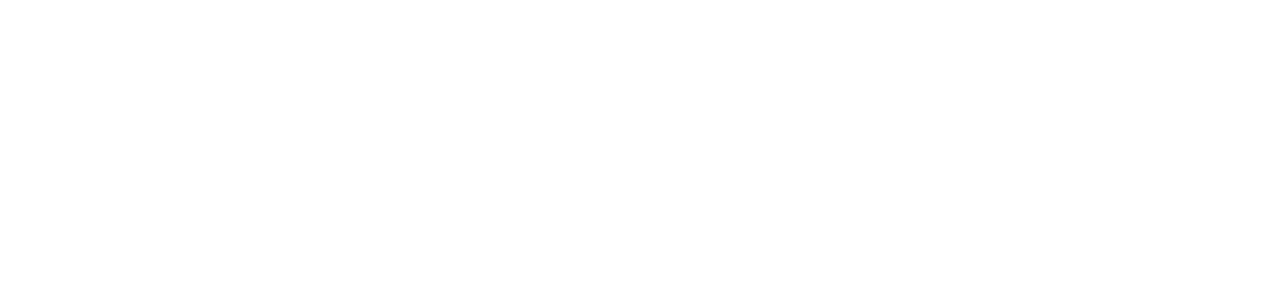
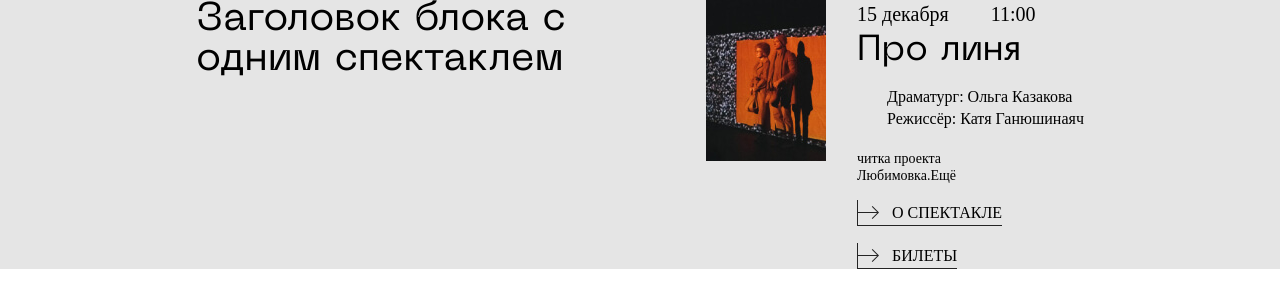
Before and after one commit to work-in-group/lubimovka, a website built with webpack: page src/index.html in a window 1280 px wide. Built offline with nearby package versions, Linux system fonts and the light colour scheme; files whose address does not match are found by name.

Commit message:
feat: сверстать блок performance

```diff
--- /dev/null
+++ b/src/blocks/performance/__about-text/perfomance__about-text.css
@@ -0,0 +1,3 @@
+.perfomance__about-text {
+  margin: 0 0 0 9px;
+}
--- /dev/null
+++ b/src/blocks/performance/__about/perfomance__about.css
@@ -0,0 +1,15 @@
+.perfomance__about {
+  align-items: center;
+  border: 1px solid #242424;
+  border-top: 0;
+  border-right: 0;
+  background-color: #E5E5E5;
+  display: flex;
+  font-family: 'Formular';
+  font-style: normal;
+  font-weight: 300;
+  font-size: 16px;
+  line-height: 14px;
+  margin: 0 0 17px 0;
+  padding: 0;
+}
--- /dev/null
+++ b/src/blocks/performance/__date/perfomance__date.css
@@ -0,0 +1,4 @@
+.perfomance__date {
+  margin: 0 42px 0 0;
+  max-width: 120px;
+}
--- /dev/null
+++ b/src/blocks/performance/__description/perfomance__description.css
@@ -0,0 +1,9 @@
+.perfomance__description {
+  font-family: 'Formular';
+  font-style: normal;
+  font-weight: 300;
+  font-size: 14px;
+  line-height: 17px;
+  margin: 20px 0 16px 0;
+  max-width: 150px;
+}
--- /dev/null
+++ b/src/blocks/performance/__director/perfomance__director.css
@@ -0,0 +1,3 @@
+.perfomance__director {
+  margin: 0;
+}
--- /dev/null
+++ b/src/blocks/performance/__image/performance__image.css
@@ -0,0 +1,6 @@
+.performance__image {
+  height: 161px;
+  margin: 0 31px 0 60px;
+  object-fit: cover;
+  width: 120px;
+}
--- /dev/null
+++ b/src/blocks/performance/__info/performance__info.css
@@ -0,0 +1,9 @@
+.performance__info {
+  font-family: 'Formular';
+  font-style: normal;
+  font-weight: 300;
+  font-size: 16px;
+  line-height: 22px;
+  margin: 0 0 0 30px;
+  max-width: 240px;
+}
--- /dev/null
+++ b/src/blocks/performance/__name/perfomance__name.css
@@ -0,0 +1,9 @@
+.perfomance__name {
+  font-family: 'Neue Machina';
+  font-style: normal;
+  font-weight: 400;
+  font-size: 36px;
+  line-height: 38px;
+  margin: 4px 0 16px;
+  max-width: 240px;
+}
--- /dev/null
+++ b/src/blocks/performance/__playwright/perfomance__playwright.css
@@ -0,0 +1,3 @@
+.perfomance__playwright {
+  margin: 0;
+}
--- /dev/null
+++ b/src/blocks/performance/__shedule/performance__shedule.css
@@ -0,0 +1,9 @@
+.performance__shedule {
+  display: flex;
+  flex-direction: row;
+  font-family: 'Formular';
+  font-style: normal;
+  font-weight: 300;
+  font-size: 20px;
+  line-height: 28px;
+}
--- /dev/null
+++ b/src/blocks/performance/__tickets-text/perfomance__tickets-text.css
@@ -0,0 +1,3 @@
+.perfomance__tickets-text {
+  margin: 0 0 0 9px;
+}
--- /dev/null
+++ b/src/blocks/performance/__tickets/perfomance__tickets.css
@@ -0,0 +1,15 @@
+.perfomance__tickets {
+  align-items: center;
+  border: 1px solid #242424;
+  border-top: 0;
+  border-right: 0;
+  background-color: #E5E5E5;
+  display: flex;
+  font-family: 'Formular';
+  font-style: normal;
+  font-weight: 300;
+  font-size: 16px;
+  line-height: 14px;
+  margin: 0;
+  padding: 0;
+}
--- /dev/null
+++ b/src/blocks/performance/__time/perfomance__time.css
@@ -0,0 +1,3 @@
+.perfomance__time {
+  margin: 0;
+}
--- /dev/null
+++ b/src/blocks/performance/__title/perfomance__title.css
@@ -0,0 +1,9 @@
+.perfomance__title {
+  font-family: 'Neue Machina';
+  font-style: normal;
+  font-weight: 400;
+  font-size: 40px;
+  line-height: 40px;
+  margin: 0;
+  max-width: 450px;
+}
--- /dev/null
+++ b/src/blocks/performance/performance.css
@@ -0,0 +1,6 @@
+.performance {
+  background-color: #E5E5E5;
+  display: flex;
+  flex-direction: row;
+  justify-content: center;
+}
--- a/src/index.html
+++ b/src/index.html
@@ -37,7 +37,28 @@
 
     </section>
     <section class="performance">
-
+      <h1 class="perfomance__title">Заголовок блока с одним спектаклем</h1>
+      <img src="./images/perfomance-pro-linya.jpg" alt="Про линя" class="performance__image">
+      <div class="performance__content">
+        <div class="performance__shedule">
+          <p class="perfomance__date">15 декабря</p>
+          <p class="perfomance__time">11:00</p>
+        </div>
+        <h2 class="perfomance__name">Про линя</h2>
+        <div class="performance__info">
+          <p class="perfomance__playwright">Драматург: Ольга Казакова</p>
+          <p class="perfomance__director">Режиссёр: Катя Ганюшинаяч</p>
+        </div>
+        <p class="perfomance__description">читка проекта Любимовка.Ещё</p>
+        <button class="perfomance__about">
+          <img class="perfomance__about-image" src="./images/arrow-right.svg" alt="Стрела">
+          <p class="perfomance__about-text">О СПЕКТАКЛЕ</p>
+        </button>
+        <button class="perfomance__tickets">
+          <img class="perfomance__tickets-image" src="./images/arrow-right.svg" alt="Стрела">
+          <p class="perfomance__tickets-text">БИЛЕТЫ</p>
+        </button>
+      </div>
     </section>
     <section class="plays">
 
--- a/src/pages/index.css
+++ b/src/pages/index.css
@@ -1,3 +1,19 @@
 @import url(../vendor/normalize.css);
 @import url(../vendor/fonts/fonts.css);
 @import url(../blocks/page/page.css);
+
+@import url(../blocks/performance/performance.css);
+@import url(../blocks/performance/__title/perfomance__title.css);
+@import url(../blocks/performance/__image/performance__image.css);
+@import url(../blocks/performance/__shedule/performance__shedule.css);
+@import url(../blocks/performance/__date/perfomance__date.css);
+@import url(../blocks/performance/__time/perfomance__time.css);
+@import url(../blocks/performance/__name/perfomance__name.css);
+@import url(../blocks/performance/__info/performance__info.css);
+@import url(../blocks/performance/__playwright/perfomance__playwright.css);
+@import url(../blocks/performance/__director/perfomance__director.css);
+@import url(../blocks/performance/__description/perfomance__description.css);
+@import url(../blocks/performance/__about/perfomance__about.css);
+@import url(../blocks/performance/__about-text/perfomance__about-text.css);
+@import url(../blocks/performance/__tickets/perfomance__tickets.css);
+@import url(../blocks/performance/__tickets-text/perfomance__tickets-text.css);
```
Also changed, not shown: src/images/arrow-right.svg (added).
